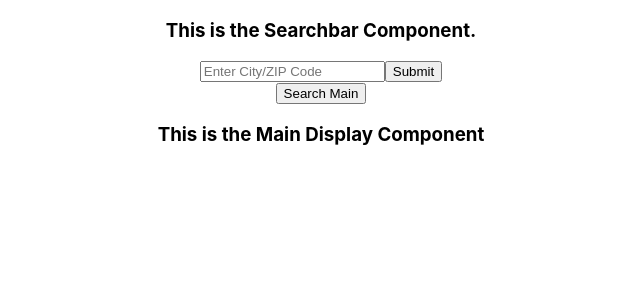
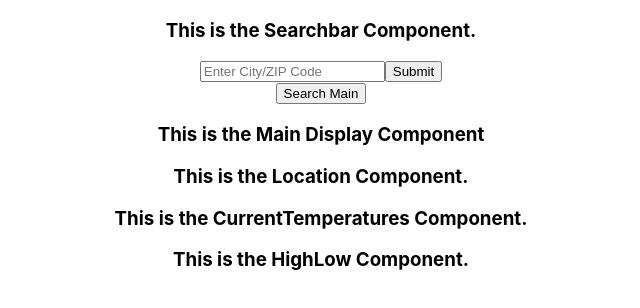
Before and after one commit to censoredbythefcc95/Project-2---React, a React (Create React App) app: page /weather in a window 1280 px wide. Shown: the top 308 px of the page, without its empty margins (319-959 px from the left). Built offline with nearby package versions, Linux system fonts and the light colour scheme.

Commit message:
Project worksheet updated

```diff
--- a/src/components/MainDisplay.js
+++ b/src/components/MainDisplay.js
@@ -1,9 +1,16 @@
 import React from "react";
+//Importing child components
+import Location from "./Location";
+import CurrentTemperature from "./CurrentTemperature";
+import HighLow from "./HighLow";
 
 const MainDisplay = () => {
     return (
         <div className="MainDisplay">
             <h3>This is the Main Display Component</h3>
+            <Location />
+            <CurrentTemperature />
+            <HighLow />
         </div>
     )
 }
```
Also changed, not shown: 2 other files (tests, documents, lock files or other folders).
